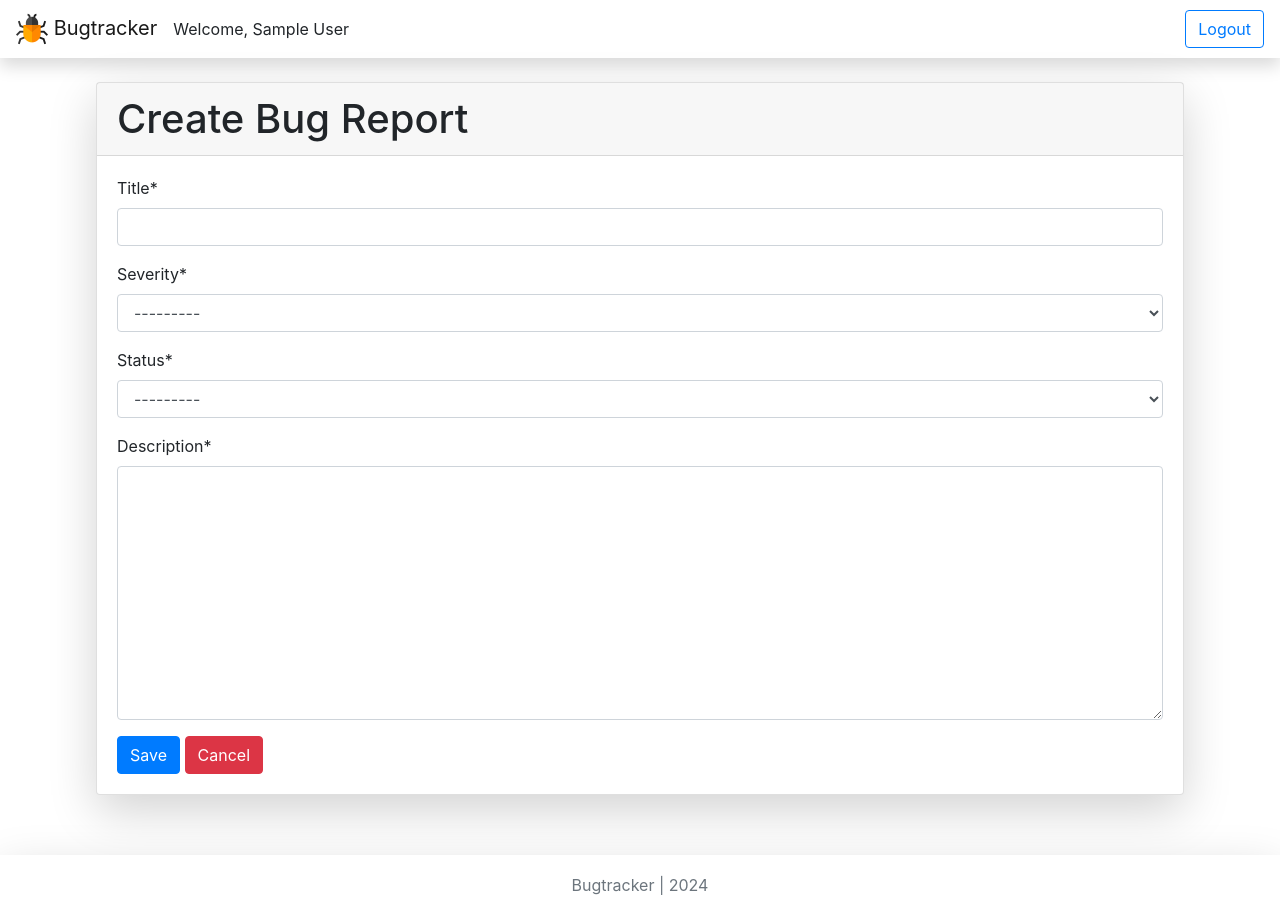
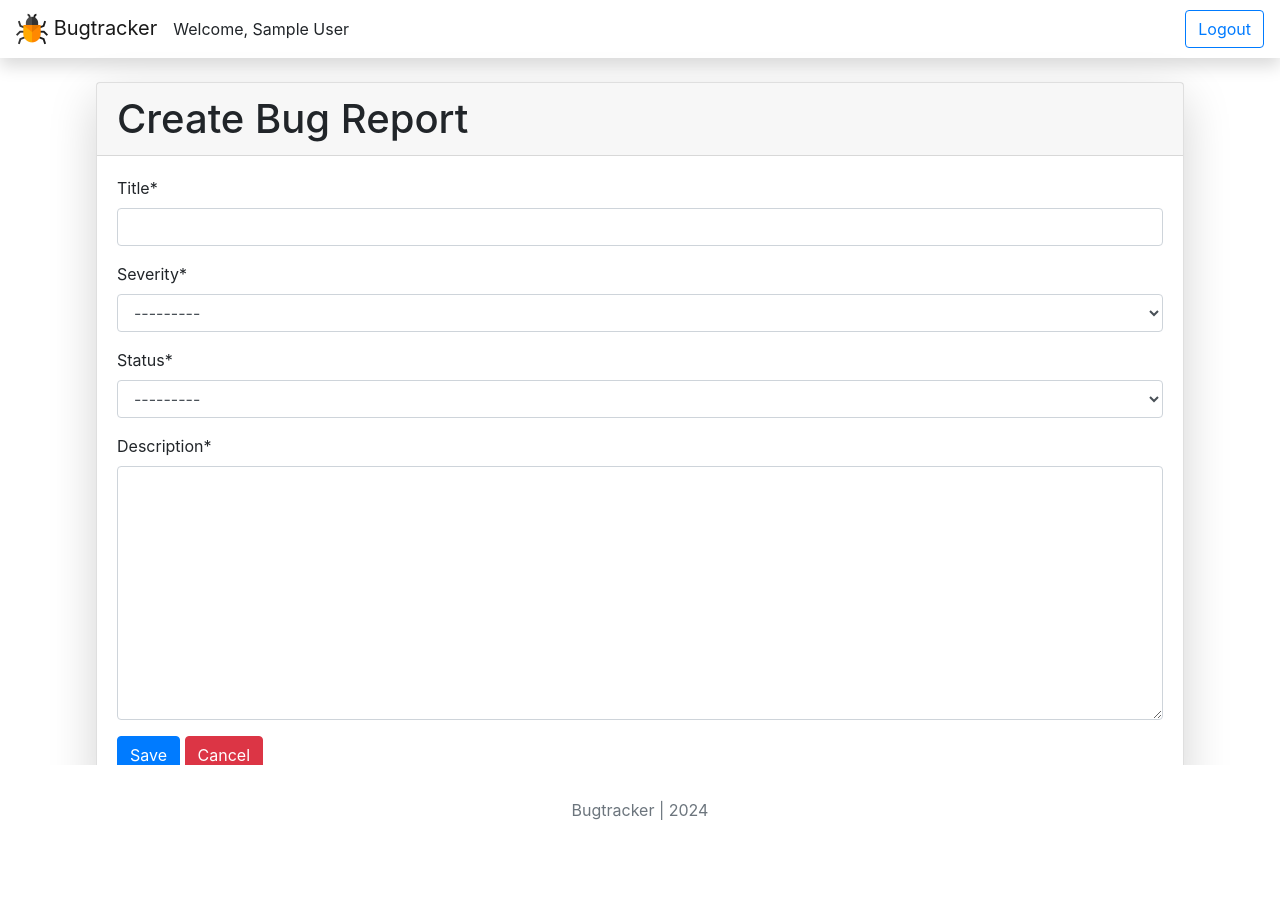
Before and after one commit to Jharopa/bug-tracker, a Django app: page /create/ in a window 1280 px wide. After the commit the page ends 820 px from the top, so only its background shows below. Run offline with Django 4.2, Linux system fonts and the light colour scheme; the visitor is signed in with stand-in values (Sample User, id 1); some libraries are stand-ins or nearby versions.

Commit message:
refactor: Several minor template fixes

```diff
--- a/bug_tracker/bugs/templates/bugs/delete.html
+++ b/bug_tracker/bugs/templates/bugs/delete.html
@@ -7,7 +7,7 @@
             {% csrf_token %}
             <h1 class="card-header">Delete {{ bug.title }}</h1>
             <div class="card-body">
-                <h2>Are you sure want to delete the bug {{ bug.title }}?</h2>
+                <h2>Are you sure want to delete the bug report {{ bug.title }}?</h2>
                 <p class="mt-4 mb-1">
                     <input class="btn btn-danger" type='submit' value='Yes' />
                     <a class="btn btn-primary" href="{% url 'bugs:bug_list' %}">Cancel</a>
--- a/bug_tracker/bugs/templates/bugs/list.html
+++ b/bug_tracker/bugs/templates/bugs/list.html
@@ -16,12 +16,14 @@
             </div>
         </form>
 
+        {% if is_manager %}
             <form method="get" class="form-inline">
                 <div class="form-group mx-sm-3">
                     <input type="text" name="assignee" class="form-control">
                     <input type="submit" value="Search" class="btn btn-primary">
                 </div>
             </form>
+        {% endif %}
 
         <a class="btn my-sm-3 btn-primary d-flex align-items-center" href="{% url 'bugs:bug_create'%}" role="button">Create Bug Report</a>
     </div>
--- a/bug_tracker/templates/components/base_css.html
+++ b/bug_tracker/templates/components/base_css.html
@@ -6,10 +6,6 @@
         padding-bottom:60px;
     }
 
-    body {
-        margin-bottom: 60px;
-    }
-
     #content {
         margin-left: 12vh;
         margin-right: 12vh;
--- a/bug_tracker/templates/components/footer.html
+++ b/bug_tracker/templates/components/footer.html
@@ -4,13 +4,14 @@
         position: absolute;
         bottom: 0;
         width: 100%;
-        height: 60px;
+        height: 90px;
     }
 
 </style>
 
-{% include 'components/pagination.html'%}
 
-<footer class="d-flex flex-row align-items-center bg-white shadow-lg">
+
+<footer class="d-flex flex-column align-items-center bg-white">
+    {% include 'components/pagination.html'%}
     <p class="text-muted m-auto">Bugtracker | 2024</p>
 </footer>
--- a/bug_tracker/templates/components/pagination.html
+++ b/bug_tracker/templates/components/pagination.html
@@ -1,5 +1,5 @@
 {% if is_paginated %}
-    <ul class="pagination justify-content-center">
+    <ul class="pagination justify-content-center m-auto">
         {% if page_obj.has_previous %}
             <li class="page-item">
                 <a class="page-link" href="?page={{ page_obj.previous_page_number }}">&laquo;</a>
```
Lines whose indentation alone changed are shown as unchanged.
